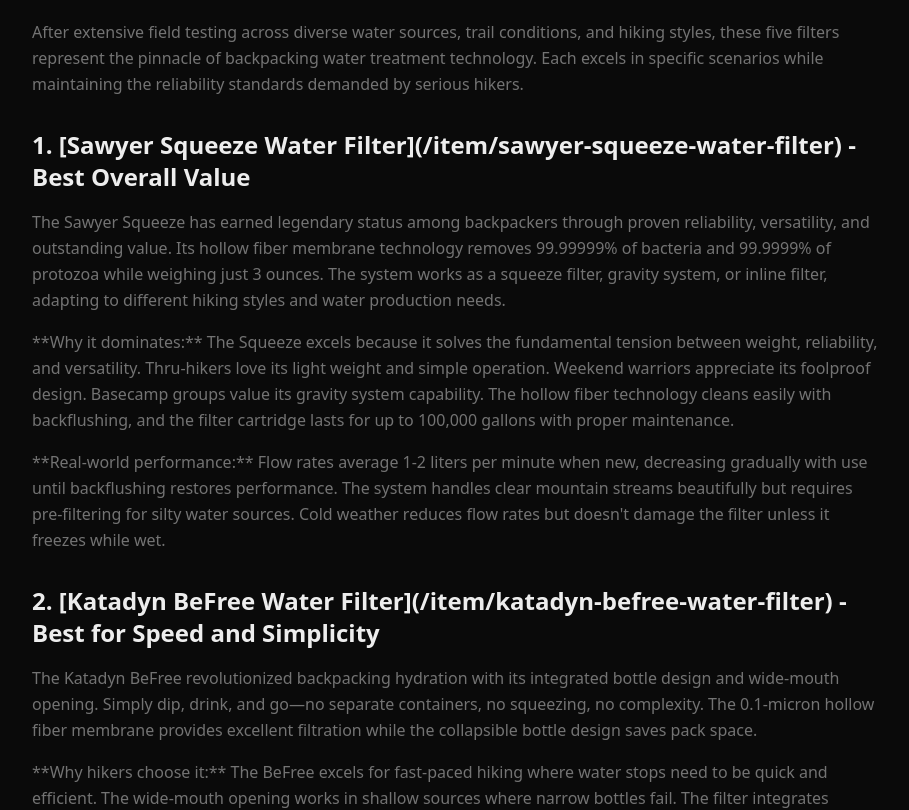
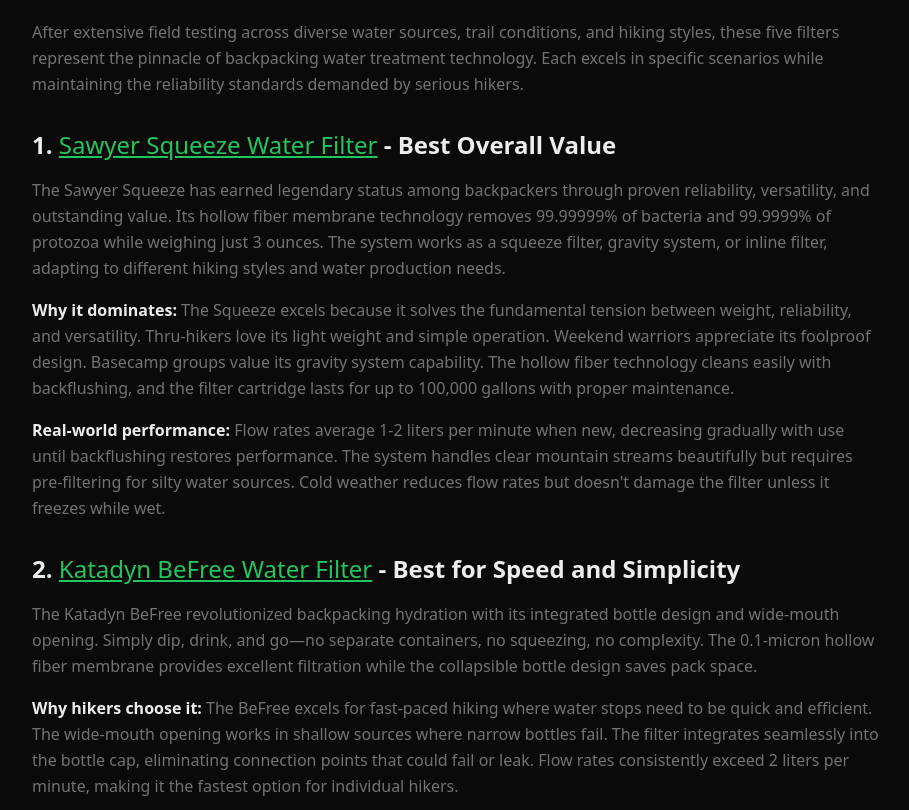
Before and after one commit to Hazier007/preppedia, a Next.js app: page /guide/best-water-filters-hiking-backpacking-2026 in a window 1280 px wide. Shown: the part 1180-1990 px from the top of the page, without its empty margins (184-1093 px from the left). Built offline with nearby package versions, Linux system fonts and the light colour scheme.

Commit message:
Fix markdown renderer: links, bold, lists in headings

```diff
--- a/src/app/guide/[slug]/page.tsx
+++ b/src/app/guide/[slug]/page.tsx
@@ -13,122 +13,137 @@
   params: Promise<GuidePageParams>;
 }
 
-// Generate static paths for all guides
 export async function generateStaticParams(): Promise<GuidePageParams[]> {
   return GUIDES.map((guide) => ({
     slug: guide.slug,
   }));
 }
 
-// Get guide metadata
 function getGuide(slug: string): Guide | null {
   return GUIDES.find((guide) => guide.slug === slug) || null;
 }
 
-// Read and parse markdown content
 function getGuideContent(slug: string): string {
   try {
     const filePath = path.join(process.cwd(), "content", "guides", `${slug}.md`);
     return fs.readFileSync(filePath, "utf8");
-  } catch (error) {
+  } catch {
     return "";
   }
 }
 
-// Simple markdown to JSX renderer
+function processInlineMarkdown(text: string): React.ReactNode {
+  const parts: React.ReactNode[] = [];
+  let keyCounter = 0;
+
+  const regex = /(\*\*([^*]+)\*\*)|\[([^\]]+)\]\(([^)]+)\)/g;
+  let lastIndex = 0;
+  let match;
+
+  while ((match = regex.exec(text)) !== null) {
+    if (match.index > lastIndex) {
+      parts.push(text.substring(lastIndex, match.index));
+    }
+
+    if (match[1]) {
+      parts.push(<strong key={keyCounter++} className="text-foreground font-semibold">{match[2]}</strong>);
+    } else if (match[3]) {
+      parts.push(
+        <Link key={keyCounter++} href={match[4]} className="text-accent hover:text-accent-dark underline font-medium">
+          {match[3]}
+        </Link>
+      );
+    }
+
+    lastIndex = match.index + match[0].length;
+  }
+
+  if (lastIndex < text.length) {
+    parts.push(text.substring(lastIndex));
+  }
+
+  return parts.length > 1 ? <>{parts}</> : parts.length === 1 ? parts[0] : text;
+}
+
 function MarkdownRenderer({ content }: { content: string }) {
   if (!content) return null;
 
   const lines = content.split('\n');
   const elements: React.ReactNode[] = [];
-  let currentIndex = 0;
+  let listItems: React.ReactNode[] = [];
+  let inList = false;
 
-  while (currentIndex < lines.length) {
-    const line = lines[currentIndex];
+  function flushList(key: number) {
+    if (listItems.length > 0) {
+      elements.push(
+        <ul key={"list-" + key} className="list-disc list-inside space-y-2 mb-6 text-muted">
+          {listItems}
+        </ul>
+      );
+      listItems = [];
+      inList = false;
+    }
+  }
 
-    // H1
+  for (let i = 0; i < lines.length; i++) {
+    const line = lines[i];
+
+    if (line.match(/^\s*[-*]\s/)) {
+      inList = true;
+      const itemText = line.replace(/^\s*[-*]\s+/, '');
+      listItems.push(
+        <li key={i} className="leading-relaxed">{processInlineMarkdown(itemText)}</li>
+      );
+      continue;
+    }
+
+    if (inList) flushList(i);
+
     if (line.startsWith('# ')) {
       elements.push(
-        <h1 key={currentIndex} className="text-4xl font-bold mb-6 lg:text-5xl">
-          {line.substring(2)}
+        <h1 key={i} className="text-4xl font-bold mb-6 lg:text-5xl">
+          {processInlineMarkdown(line.substring(2))}
         </h1>
       );
-    }
-    // H2
-    else if (line.startsWith('## ')) {
+    } else if (line.startsWith('## ')) {
       elements.push(
-        <h2 key={currentIndex} className="text-2xl font-bold mt-12 mb-6 text-accent lg:text-3xl">
-          {line.substring(3)}
+        <h2 key={i} className="text-2xl font-bold mt-12 mb-6 text-accent lg:text-3xl">
+          {processInlineMarkdown(line.substring(3))}
         </h2>
       );
-    }
-    // H3
-    else if (line.startsWith('### ')) {
-      const title = line.substring(4);
+    } else if (line.startsWith('### ')) {
       elements.push(
-        <h3 key={currentIndex} className="text-xl font-bold mt-8 mb-4 lg:text-2xl">
-          {title}
+        <h3 key={i} className="text-xl font-bold mt-8 mb-4 lg:text-2xl">
+          {processInlineMarkdown(line.substring(4))}
         </h3>
       );
-    }
-    // Paragraph
-    else if (line.trim() && !line.startsWith('#')) {
-      // Process inline markdown (links, bold, etc.)
-      const processedLine = processInlineMarkdown(line);
+    } else if (line.startsWith('#### ')) {
       elements.push(
-        <p key={currentIndex} className="text-muted leading-relaxed mb-4">
-          {processedLine}
+        <h4 key={i} className="text-lg font-bold mt-6 mb-3">
+          {processInlineMarkdown(line.substring(5))}
+        </h4>
+      );
+    } else if (line.match(/^\d+\.\s/)) {
+      const num = line.match(/^(\d+)/)?.[1];
+      const itemText = line.replace(/^\d+\.\s+/, '');
+      elements.push(
+        <div key={i} className="flex gap-3 mb-3 text-muted">
+          <span className="text-accent font-bold">{num}.</span>
+          <span className="leading-relaxed">{processInlineMarkdown(itemText)}</span>
+        </div>
+      );
+    } else if (line.trim() && !line.startsWith('#')) {
+      elements.push(
+        <p key={i} className="text-muted leading-relaxed mb-4">
+          {processInlineMarkdown(line)}
         </p>
       );
     }
-    // Empty lines
-    else if (line.trim() === '') {
-      // Skip empty lines, spacing handled by margins
-    }
-
-    currentIndex++;
   }
 
+  if (inList) flushList(lines.length);
+
   return <>{elements}</>;
-}
-
-// Process inline markdown elements
-function processInlineMarkdown(text: string): React.ReactNode {
-  // Process links [text](/url)
-  const linkRegex = /\[([^\]]+)\]\(([^)]+)\)/g;
-  const parts: React.ReactNode[] = [];
-  let lastIndex = 0;
-  let match;
-
-  while ((match = linkRegex.exec(text)) !== null) {
-    // Add text before the link
-    if (match.index > lastIndex) {
-      parts.push(text.substring(lastIndex, match.index));
-    }
-
-    // Add the link
-    const linkText = match[1];
-    const linkUrl = match[2];
-
-    parts.push(
-      <Link
-        key={match.index}
-        href={linkUrl}
-        className="text-accent hover:text-accent-dark underline font-medium"
-      >
-        {linkText}
-      </Link>
-    );
-
-    lastIndex = match.index + match[0].length;
-  }
-
-  // Add remaining text
-  if (lastIndex < text.length) {
-    parts.push(text.substring(lastIndex));
-  }
-
-  return parts.length > 1 ? <>{parts}</> : text;
 }
 
 export default async function GuidePage({ params }: GuidePageProps) {
@@ -147,24 +162,18 @@
 
   return (
     <div className="min-h-screen">
-      {/* Breadcrumb Navigation */}
       <section className="border-b border-border bg-card/30">
         <div className="mx-auto max-w-4xl px-4 py-4 sm:px-6">
           <nav className="flex items-center space-x-2 text-sm text-muted">
-            <Link href="/" className="hover:text-accent transition-colors">
-              Home
-            </Link>
+            <Link href="/" className="hover:text-accent transition-colors">Home</Link>
             <span>→</span>
-            <Link href="/#buyer-guides" className="hover:text-accent transition-colors">
-              Buyer's Guides
-            </Link>
+            <Link href="/#buyer-guides" className="hover:text-accent transition-colors">Buyer&apos;s Guides</Link>
             <span>→</span>
             <span className="text-foreground">{guide.title}</span>
           </nav>
         </div>
       </section>
 
-      {/* Guide Header */}
       <section className="border-b border-border">
         <div className="mx-auto max-w-4xl px-4 py-12 sm:px-6 lg:py-16">
           <div className="text-center">
@@ -176,11 +185,7 @@
             <h1 className="text-4xl font-bold mb-4 lg:text-5xl">{guide.title}</h1>
             <p className="text-lg text-muted max-w-2xl mx-auto">{guide.description}</p>
             <div className="mt-6 flex items-center justify-center gap-4 text-sm text-muted">
-              <span>📅 {new Date(guide.publishDate).toLocaleDateString('en-US', {
-                year: 'numeric',
-                month: 'long',
-                day: 'numeric'
-              })}</span>
+              <span>📅 {new Date(guide.publishDate).toLocaleDateString('en-US', { year: 'numeric', month: 'long', day: 'numeric' })}</span>
               <span>✅ Expert-tested</span>
               <span>🎯 Unbiased reviews</span>
             </div>
@@ -188,18 +193,14 @@
         </div>
       </section>
 
-      {/* Guide Content */}
       <article className="mx-auto max-w-4xl px-4 py-12 sm:px-6 lg:py-16">
-        <div className="prose prose-lg max-w-none">
-          <MarkdownRenderer content={content} />
-        </div>
+        <MarkdownRenderer content={content} />
       </article>
 
-      {/* Related Guides */}
       <section className="border-t border-border bg-card/30">
         <div className="mx-auto max-w-7xl px-4 py-16 sm:px-6 lg:px-8">
           <div className="text-center mb-12">
-            <h2 className="text-2xl font-bold lg:text-3xl">More Buyer's Guides</h2>
+            <h2 className="text-2xl font-bold lg:text-3xl">More Buyer&apos;s Guides</h2>
             <p className="mt-4 text-muted">Expert-tested gear reviews and recommendations</p>
           </div>
 
@@ -226,15 +227,6 @@
               </Link>
             ))}
           </div>
-
-          <div className="text-center mt-12">
-            <Link
-              href="/#buyer-guides"
-              className="inline-block rounded-xl bg-accent px-8 py-3 font-semibold text-background hover:bg-accent-dark transition-colors"
-            >
-              View All Buyer's Guides
-            </Link>
-          </div>
         </div>
       </section>
     </div>
```
